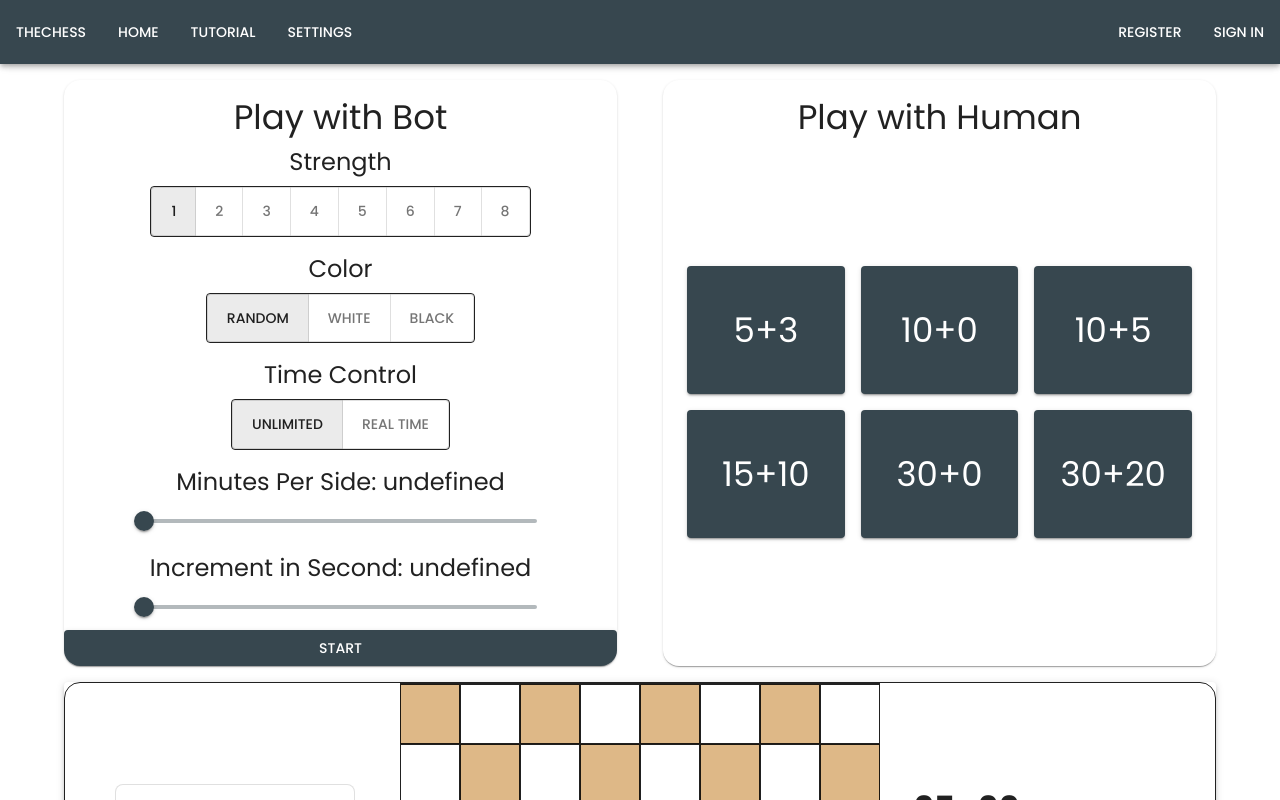
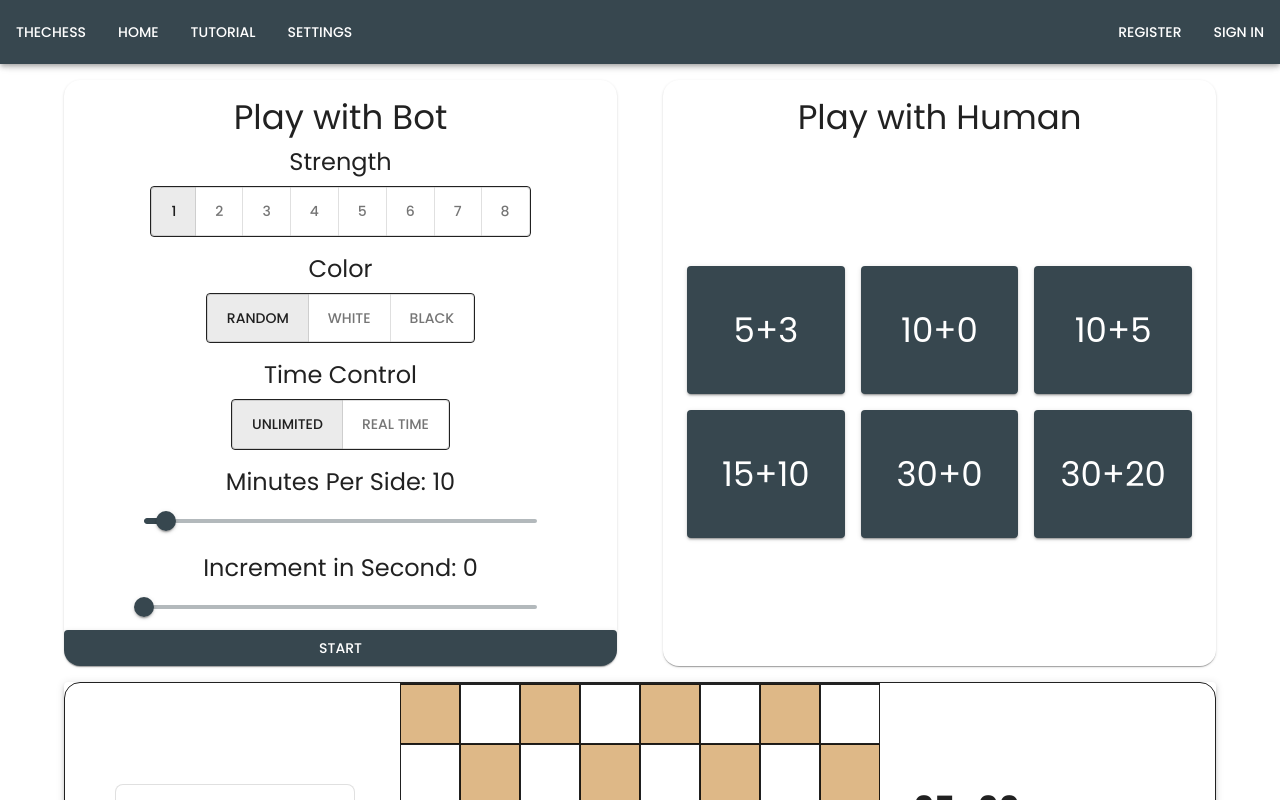
Before and after one commit to MarcelJulian/the-chess, a React (Create React App) app in the folder src/main/frontend/: page / in a window 1280 px wide. Shown: the top 800 px of the page. Built offline with nearby package versions, Linux system fonts and the light colour scheme.

Commit message:
fix: :bug: fix state calls

```diff
--- a/src/main/frontend/src/pages/HomePage/BotCardContent.jsx
+++ b/src/main/frontend/src/pages/HomePage/BotCardContent.jsx
@@ -15,7 +15,7 @@ import BotTimeControlButtonGroup from "./BotTimeControlButtonGroup";
 import CardContentBox from "./CardContentBox";
 
 function BotCardContent() {
-  const { botTimeControlMinute, botTimeControlIncrement } = useSelector(
+  const { timeControlMinute, timeControlIncrement } = useSelector(
     (state) => state.botForm
   );
 
@@ -40,17 +40,17 @@ function BotCardContent() {
         <BotTimeControlButtonGroup />
       </CardContentBox>
       {/* Box Minute Per Side */}
-      <CardContentBox label={`Minutes Per Side: ${botTimeControlMinute}`}>
+      <CardContentBox label={`Minutes Per Side: ${timeControlMinute}`}>
         <Slider
-          value={botTimeControlMinute}
+          value={timeControlMinute}
           onChange={handleBotTimeControlMinuteChange}
           max={180}
         />
       </CardContentBox>
       {/* Box Minute Per Side */}
-      <CardContentBox label={`Increment in Second: ${botTimeControlIncrement}`}>
+      <CardContentBox label={`Increment in Second: ${timeControlIncrement}`}>
         <Slider
-          value={botTimeControlIncrement}
+          value={timeControlIncrement}
           onChange={handleBotTimeControlIncrementChange}
           max={180}
         />
--- a/src/main/frontend/src/pages/HomePage/index.jsx
+++ b/src/main/frontend/src/pages/HomePage/index.jsx
@@ -14,9 +14,11 @@ import HumanCardContent from "./HumanCardContent";
 function HomePage() {
   // replace with store
   const [isLogin, setIsLogin] = useState(false);
-  const { botTimeControlMinute, botTimeControlIncrement } = useSelector(
-    (state) => state.botForm
-  );
+  // will be used for login service
+  const botForm = useSelector((state) => state.botForm);
+  const { timeControlMinute, timeControlIncrement } = botForm;
+  const isBotButtonDisabled =
+    timeControlMinute === 0 && timeControlIncrement === 0;
 
   return (
     <Box sx={{ marginTop: "1rem" }}>
@@ -37,9 +39,7 @@ function HomePage() {
               <Button
                 variant="contained"
                 fullWidth
-                disabled={
-                  botTimeControlMinute === 0 && botTimeControlIncrement === 0
-                }
+                disabled={isBotButtonDisabled}
               >
                 Start
               </Button>
```
